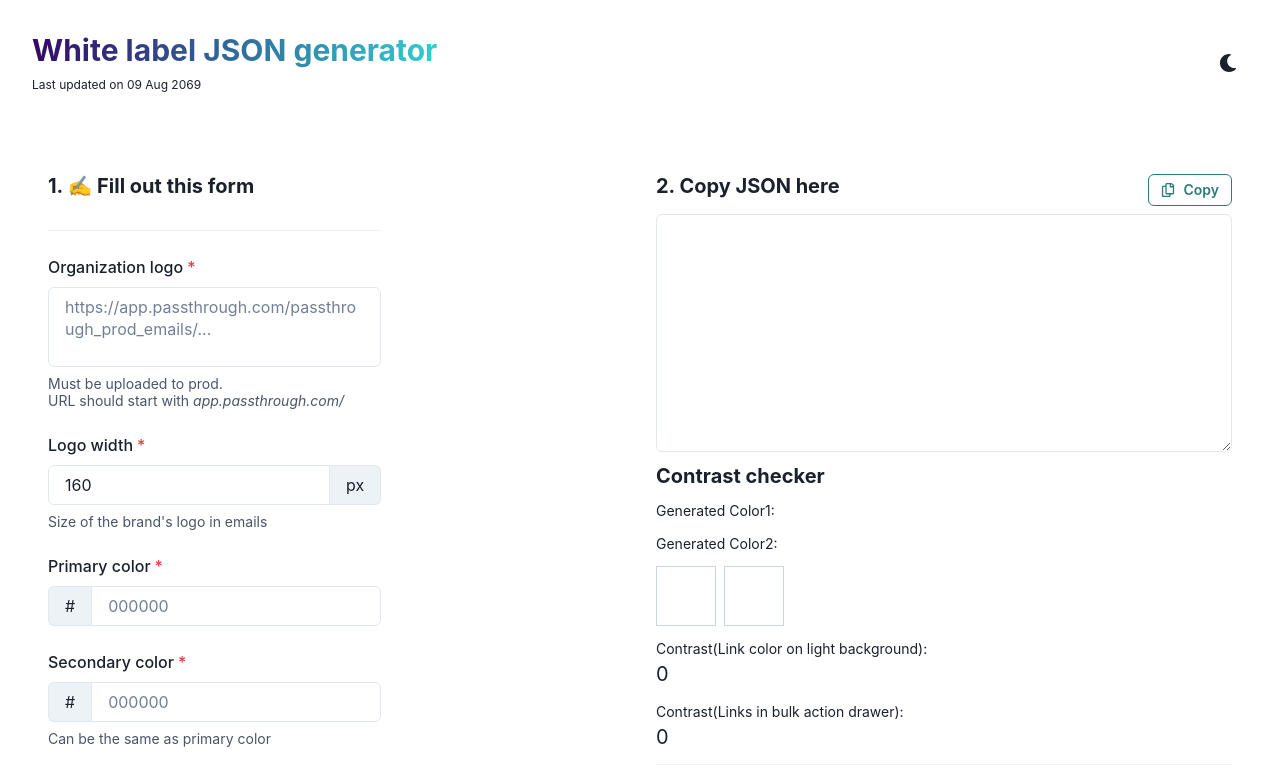
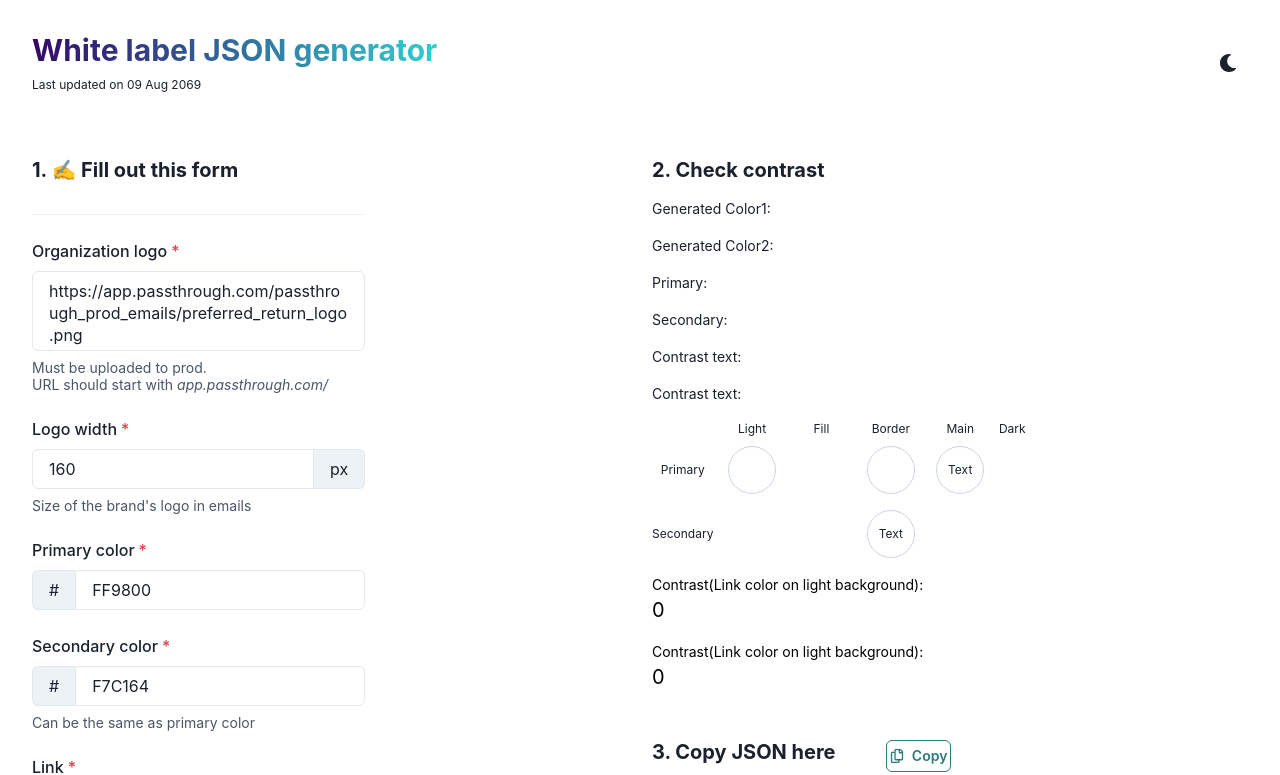
Before and after one commit to yanchauchau/WL, a React (Create React App) app: page / in a window 1280 px wide. Shown: the top 775 px of the page. Built offline with nearby package versions, Linux system fonts and the light colour scheme.

Commit message:
Contrast and previews

```diff
--- a/src/App.js
+++ b/src/App.js
@@ -6,23 +6,29 @@ import { FaRegCopy } from "react-icons/fa";
 import {
   ChakraProvider,
   Text,
+  Center,
   Button,
   Heading,
   Spacer,
   Stack,
   Textarea,
   theme,
-  Box,
   HStack,
   VStack,
-  Divider
+  Grid,
+  GridItem,
 } from "@chakra-ui/react";
 import { ColorModeSwitcher } from "./ColorModeSwitcher";
 
 function App() {
   const [isCopied, setIsCopied] = useState(false);
-  const [paletteColor1, setPaletteColor1] = useState(""); // State for palette color 1
   const [paletteColor2, setPaletteColor2] = useState(""); // State for palette color 2
+  const [primaryMain, setPrimaryMain] = useState(""); // State for Primary Main
+  const [secondaryMain, setSecondaryMain] = useState(""); // State for Secondary Main
+  const [primaryBorder, setPrimaryBorder] = useState(""); // State for palette color 1
+  const [contrastTextColorPrimary, setContrastTextColorPrimary] = useState(""); // State for Contrast text for primary
+  const [contrastTextColorSecondary, setContrastTextColorSecondary] =
+    useState(""); // State for Contrast text for secondary
   const [contrastLinkBg, setContrastLinkBg] = useState(0); // State for contrast
   const [contrastDarkLinkBg, setContrastDarkLinkBg] = useState(0); // State for contrast
 
@@ -39,9 +45,23 @@ function App() {
   };
 
   // Callback function to handle palette color and contrast from HookForm
-  const handlePaletteGenerated = (color1, color2, contrastLinkBg, contrastDarkLinkBg) => {
-    setPaletteColor1('#' + color1);
-    setPaletteColor2('#' + color2);
+  const handlePaletteGenerated = (
+    color1,
+    color2,
+    contrastLinkBg,
+    contrastDarkLinkBg,
+    primaryMain,
+    secondaryMain,
+    primaryBorder,
+    contrastTextColorPrimary,
+    contrastTextColorSecondary
+  ) => {
+    setPaletteColor2("#" + color2);
+    setPrimaryMain("#" + primaryMain);
+    setSecondaryMain("#" + secondaryMain);
+    setPrimaryBorder(primaryBorder);
+    setContrastTextColorPrimary(contrastTextColorPrimary);
+    setContrastTextColorSecondary(contrastTextColorSecondary);
     setContrastLinkBg(contrastLinkBg);
     setContrastDarkLinkBg(contrastDarkLinkBg);
   };
@@ -56,23 +76,193 @@ function App() {
           gap={0}
           p={8}
         >
-          <VStack align='start'><Heading as="h1" size="lg" bgGradient="linear(to-l, #30cfd0, #330867)"
-            bgClip="text">
+          <VStack align="start">
+            <Heading
+              as="h1"
+              size="lg"
+              bgGradient="linear(to-l, #30cfd0, #330867)"
+              bgClip="text"
+            >
               White label JSON generator
             </Heading>
-            <Text fontSize='xs'>Last updated on 09 Aug 2069</Text></VStack>
+            <Text fontSize="xs">Last updated on 09 Aug 2069</Text>
+          </VStack>
           <Spacer />
           <ColorModeSwitcher justifySelf="flex-end" />
         </Stack>
 
-        <Stack direction="row" gap={8} fontSize="xl" p={12} >
+        <Stack direction="row" gap={6} fontSize="xl" p={8}>
           <Stack direction="column" gap={8} flex="1" align="start">
             <Heading as="h2" size="md">
               1. ✍️ Fill out this form
             </Heading>
             <HookForm onPaletteGenerated={handlePaletteGenerated} />
           </Stack>
-          <Stack direction="column" flex="1" gap={3}>
+          <Stack direction="column" flex="1" gap={12}>
+            <VStack spacing={4} align="start">
+              <Heading as="h2" size="md">
+                2. Check contrast
+              </Heading>
+
+              {/* Display the palette color */}
+              <Text fontSize="sm">Generated Color1: {primaryBorder}</Text>
+              <Text fontSize="sm">Generated Color2: {paletteColor2}</Text>
+              <Text fontSize="sm">Primary: {primaryMain}</Text>
+              <Text fontSize="sm">Secondary: {secondaryMain}</Text>
+              <Text fontSize="sm">
+                Contrast text: {contrastTextColorPrimary}
+              </Text>
+              <Text fontSize="sm">
+                Contrast text: {contrastTextColorSecondary}
+              </Text>
+
+              {/* Add a square with the generated color */}
+              <Grid
+                fontSize="xs"
+                templateColumns="repeat(5, 1fr)"
+                gap={2}
+                alignItems={"center"}
+                textAlign={"center"}
+              >
+                <GridItem w="100%" colStart={1} rowStart={2}>
+                  <Text>Primary</Text>
+                </GridItem>
+                <GridItem w="100%" colStart={2}>
+                  <Text>Light</Text>
+                </GridItem>
+                <GridItem w="100%" colStart={3}>
+                  <Text>Fill</Text>
+                </GridItem>{" "}
+                <GridItem w="100%" colStart={4}>
+                  <Text>Border</Text>
+                </GridItem>
+                <GridItem w="100%" colStart={5}>
+                  <Text>Main</Text>
+                </GridItem>
+                <GridItem w="100%" colStart={6}>
+                  <Text>Dark</Text>
+                </GridItem>
+                <GridItem w="100%" colStart={1} rowStart={4}>
+                  <Text>Secondary</Text>
+                </GridItem>
+                <GridItem w="100%" colStart={5} rowStart={2}>
+                  <Center
+                    w="48px"
+                    h="48px"
+                    m={["auto"]}
+                    borderRadius={100}
+                    bg={primaryMain}
+                    border="1px"
+                    borderColor="gray.300"
+                    color={contrastTextColorPrimary}
+                  >
+                    Text
+                  </Center>
+                </GridItem>
+
+                <GridItem w="100%" colStart={4} rowStart={2}>
+                  <Center
+                    w="48px"
+                    h="48px"
+                    m={["auto"]}
+                    borderRadius={100}
+                    bg={primaryBorder}
+                    border="1px"
+                    borderColor="gray.300"
+                  />
+                </GridItem>
+                <GridItem w="100%" colStart={4} rowStart={4}>
+                  <Center
+                    w="48px"
+                    h="48px"
+                    m={["auto"]}
+                    borderRadius={100}
+                    bg={secondaryMain}
+                    border="1px"
+                    borderColor="gray.300"
+                    color={contrastTextColorSecondary}
+                  >
+                    Text
+                  </Center>
+                </GridItem>
+                <GridItem w="100%" colStart={2} rowStart={2}>
+                  <Center
+                    w="48px"
+                    h="48px"
+                    m={["auto"]}
+                    borderRadius={100}
+                    bg={secondaryMain}
+                    border="1px"
+                    borderColor="gray.300"
+                    color={contrastTextColorSecondary}
+                  />
+                </GridItem>
+              </Grid>
+
+              {/* Display the contrast */}
+              <VStack align="start" gap={0}>
+                <Text
+                  fontSize="sm"
+                  color={
+                    contrastLinkBg > 0 && contrastLinkBg < 4.5
+                      ? "red.500"
+                      : "Black"
+                  }
+                >
+                  Contrast(Link color on light background):
+                </Text>
+                <HStack>
+                  <Text
+                    fontSize="LG"
+                    color={
+                      contrastLinkBg > 0 && contrastLinkBg < 4.5
+                        ? "red.500"
+                        : "Black"
+                    }
+                  >
+                    {contrastLinkBg}
+                  </Text>
+                  {contrastLinkBg > 0 &&
+                    (contrastLinkBg < 4.5 ? (
+                      <Text color="red.500">❌</Text>
+                    ) : (
+                      <Text color="Black">✅</Text>
+                    ))}
+                </HStack>
+              </VStack>
+
+              <VStack align="start" gap={0}>
+                <Text
+                  fontSize="sm"
+                  color={
+                    contrastDarkLinkBg && contrastDarkLinkBg < 4.5
+                      ? "red.500"
+                      : "Black"
+                  }
+                >
+                  Contrast(Link color on light background):
+                </Text>
+                <HStack>
+                  <Text
+                    fontSize="LG"
+                    color={
+                      contrastDarkLinkBg && contrastDarkLinkBg < 4.5
+                        ? "red.500"
+                        : "black"
+                    }
+                  >
+                    {contrastDarkLinkBg}
+                  </Text>
+                  {contrastDarkLinkBg > 0 &&
+                    (contrastDarkLinkBg < 4.5 ? (
+                      <Text color="red.500">❌</Text>
+                    ) : (
+                      <Text color="green.500">✅</Text>
+                    ))}
+                </HStack>
+              </VStack>
+            </VStack>
+            <VStack spacing={4} align="start">
               <Stack
                 id="json"
                 direction="row"
@@ -80,8 +270,8 @@ function App() {
                 justify={"space-between"}
                 p={0}
               >
-              <Heading as="h2" size="md">
-                2. Copy JSON here
+                <Heading as="h2" size="md" w="100%">
+                  3. Copy JSON here
                 </Heading>
                 {isCopied ? (
                   <Text fontSize="sm" color="teal.500">
@@ -102,46 +292,12 @@ function App() {
               <Textarea
                 id="formValuesTextArea"
                 placeholder=""
-              rows="10"
+                rows="20"
                 cols="1"
               />
-
-            <Heading as="h2" size="md">
-              Contrast checker
-            </Heading>
-
-            {/* Display the palette color */}
-            <Text fontSize='sm'>Generated Color1: {paletteColor1}</Text>
-            <Text fontSize='sm'>Generated Color2: {paletteColor2}</Text>
-
-            {/* Add a square with the generated color */}
-            <HStack>
-              <Box width='60px' height='60px' centerContent bg={paletteColor1} border="1px" borderColor='gray.300' />
-              <Box width='60px' height='60px' centerContent bg={paletteColor2} border="1px" borderColor='gray.300' />
-            </HStack>
-
-            {/* Display the contrast */}
-            <VStack align='start' gap={0}>
-              <Text fontSize='sm' id='contrast-link' color={contrastLinkBg}>Contrast(Link color on light background):</Text>
-              <Text fontSize='LG'>{contrastLinkBg}</Text>
             </VStack>
-
-            <VStack align='start' gap={0}>
-              <Text fontSize='sm'>Contrast(Links in bulk action drawer):</Text>
-              <Text fontSize='LG'>{contrastDarkLinkBg}</Text>
-            </VStack>
-
-            <Divider />
-            <Heading as="h2" size="md">
-              3. Paste to Asana task
-            </Heading>
-            <Heading as="h2" size="md">
-              4. Paste to Django
-            </Heading>
           </Stack>
-
         </Stack>
-
       </Stack>
     </ChakraProvider>
   );
--- a/src/hooks/HookForm.js
+++ b/src/hooks/HookForm.js
@@ -8,8 +8,6 @@ import {
   AccordionButton,
   AccordionPanel,
   AccordionIcon,
-  Alert,
-  AlertIcon,
   Box,
   FormErrorMessage,
   FormLabel,
@@ -46,13 +44,13 @@ export default function HookForm({ onPaletteGenerated }) {
     getValues,
   } = useForm({
     defaultValues: {
-      // brandLogo:
-      //   "https://app.passthrough.com/passthrough_prod_emails/preferred_return_logo.png",
+      brandLogo:
+        "https://app.passthrough.com/passthrough_prod_emails/preferred_return_logo.png",
       logoWidth: "160",
-      // primaryMain: "FF9800",
-      // secondaryMain: "F7C164",
-      // link: "3A72F2",
-      // linkDark: "5CB06D",
+      primaryMain: "FF9800",
+      secondaryMain: "F7C164",
+      link: "3A72F2",
+      linkDark: "5CB06D",
       // statusUnsent: "ccd0d7",
       // statusSent: "FF9800",
       // statusNotStarted: "F7C164",
@@ -136,8 +134,9 @@ export default function HookForm({ onPaletteGenerated }) {
       setTimeout(() => {
         const textArea = document.getElementById("formValuesTextArea");
         const primaryMain = values.primaryMain;
-        // const secondaryMain = values.secondaryyMain;
         const palette = getPalette(primaryMain);
+        const secondaryMain = values.secondaryMain;
+        const primaryBorder = palette[3];
         const productName = values.productName || "";
         const kustomerId = values.kustomerId || "";
         const favicon = values.favicon || "";
@@ -230,11 +229,11 @@ export default function HookForm({ onPaletteGenerated }) {
                 "colors": {
                   "link": "#${values.link}",
                       "primary": {
+                          "light": "${palette[0]}",
+                          "fill": "${palette[1]}",
+                          "border": "${palette[3]}",
+                          "main": "#${primaryMain}",
                           "dark": "${palette[6]}",
-                          "fill": "${palette[1]}",
-                          "main": "#${primaryMain}",
-                          "light": "${palette[0]}",
-                          "border": "${palette[3]}",
                           "contrast_text": "${contrastTextColorPrimary}"
                       },
                       "secondary": {
@@ -259,12 +258,27 @@ export default function HookForm({ onPaletteGenerated }) {
         }
 
         // Calculate contrast between Passthrough background and link(light)
-        const contrastLinkBg = chroma.contrast("#F9FAFB", values.link).toFixed(2);
-        const contrastDarkLinkBg = chroma.contrast("#252A36", values.linkDark).toFixed(2);
+        const contrastLinkBg = chroma
+          .contrast("#F9FAFB", values.link)
+          .toFixed(2);
+        const contrastDarkLinkBg = chroma
+          .contrast("#252A36", values.linkDark)
+          .toFixed(2);
 
         // Call the callback function with the desired color and contrast
         if (onPaletteGenerated) {
-          onPaletteGenerated(values.link, values.linkDark, contrastLinkBg, contrastDarkLinkBg);
+          onPaletteGenerated(
+            values.link,
+            values.linkDark,
+            contrastLinkBg,
+            contrastDarkLinkBg,
+            primaryMain,
+
+            secondaryMain,
+            primaryBorder,
+            contrastTextColorPrimary,
+            contrastTextColorSecondary
+          );
         }
 
         resolve();
@@ -273,25 +287,28 @@ export default function HookForm({ onPaletteGenerated }) {
   }
 
   const getPalette = (color) => {
-    const colors = chroma.scale(["white", color, "black"]).colors(10);
+    // Generate tints and shades of the color
+    const scale = chroma
+      .scale([
+        chroma(color).set("hsl.l", 0.9), // Lighter tint
+        color,
+        chroma(color).set("hsl.l", 0.1), // Darker shade
+      ])
+      .mode("lab");
+
+    // Generate an array of 10 colors
+    const colors = scale.colors(10);
+
     return colors.map((c) => chroma(c).hex());
   };
 
   return (
     <>
-      <form onSubmit={handleSubmit(onSubmit)} noValidate >
-        <VStack spacing={6} align="stretch" >
+      <form onSubmit={handleSubmit(onSubmit)} noValidate>
+        <VStack spacing={6} align="stretch">
           <Divider />
-          {/* <Alert status="info" fontSize="sm">
-            <AlertIcon />
-            test
-          </Alert> */}
-          {/* <Alert status="error" fontSize="sm" id="alert-link">
-              <AlertIcon />
-              Link color on light background should have a contrast ratio of at least 4.5:1.
-            </Alert> */}
 
-          <FormControl isInvalid={errors.brandLogo} isRequired >
+          <FormControl isInvalid={errors.brandLogo} isRequired>
             <FormLabel htmlFor="brand-logo">Organization logo</FormLabel>
 
             <Textarea
@@ -318,11 +335,10 @@ export default function HookForm({ onPaletteGenerated }) {
                 id="logoWidth"
                 name="logoWidth"
                 {...register("logoWidth")}
-              /> <InputRightAddon>px</InputRightAddon>
+              />{" "}
+              <InputRightAddon>px</InputRightAddon>
             </InputGroup>
-            <FormHelperText>
-             Size of the brand's logo in emails
-            </FormHelperText>
+            <FormHelperText>Size of the brand's logo in emails</FormHelperText>
             <FormErrorMessage>
               {errors.logoWidth && errors.logoWidth.message}
             </FormErrorMessage>
@@ -430,9 +446,7 @@ export default function HookForm({ onPaletteGenerated }) {
                 })}
               />
             </InputGroup>
-            <FormHelperText>
-              For links on dark background
-            </FormHelperText>
+            <FormHelperText>For links on dark background</FormHelperText>
             <FormErrorMessage>
               {errors.linkDark && errors.linkDark.message}
             </FormErrorMessage>
@@ -635,19 +649,20 @@ export default function HookForm({ onPaletteGenerated }) {
             <>
               <FormControl>
                 <FormLabel htmlFor="product-name">Product name</FormLabel>
-                <Input id="product-name" placeholder="Passthrough" {...register("productName", {
-
-                })} />
+                <Input
+                  id="product-name"
+                  placeholder="Passthrough"
+                  {...register("productName", {})}
+                />
               </FormControl>
 
-              <FormControl isInvalid={errors.favicon} >
+              <FormControl isInvalid={errors.favicon}>
                 <FormLabel htmlFor="favicon">Favicon URL</FormLabel>
                 <Textarea
                   id="favicon"
                   resize={"none"}
                   placeholder="https://app.passthrough.com/passthrough_prod_emails/..."
-                  {...register("favicon", {
-                  })}
+                  {...register("favicon", {})}
                 />
                 <FormHelperText>
                   Must be uploaded to prod.<br></br> URL should start with{" "}
@@ -657,7 +672,6 @@ export default function HookForm({ onPaletteGenerated }) {
                   {errors.favicon && errors.favicon.message}
                 </FormErrorMessage>
               </FormControl>
-
 
               <FormControl isInvalid={errors.kustomerId}>
                 <FormLabel htmlFor="kustomer-id">Kustomer brand ID</FormLabel>
@@ -674,7 +688,10 @@ export default function HookForm({ onPaletteGenerated }) {
                     },
                   })}
                 />
-                <FormHelperText>This ID controls the Kustomer widget in Passthrough. <br></br>It must be created in Kustomer first.</FormHelperText>
+                <FormHelperText>
+                  This ID controls the Kustomer widget in Passthrough. <br></br>
+                  It must be created in Kustomer first.
+                </FormHelperText>
                 <FormErrorMessage>
                   {errors.kustomerId && errors.kustomerId.message}
                 </FormErrorMessage>
```
Lines whose indentation alone changed are shown as unchanged.
